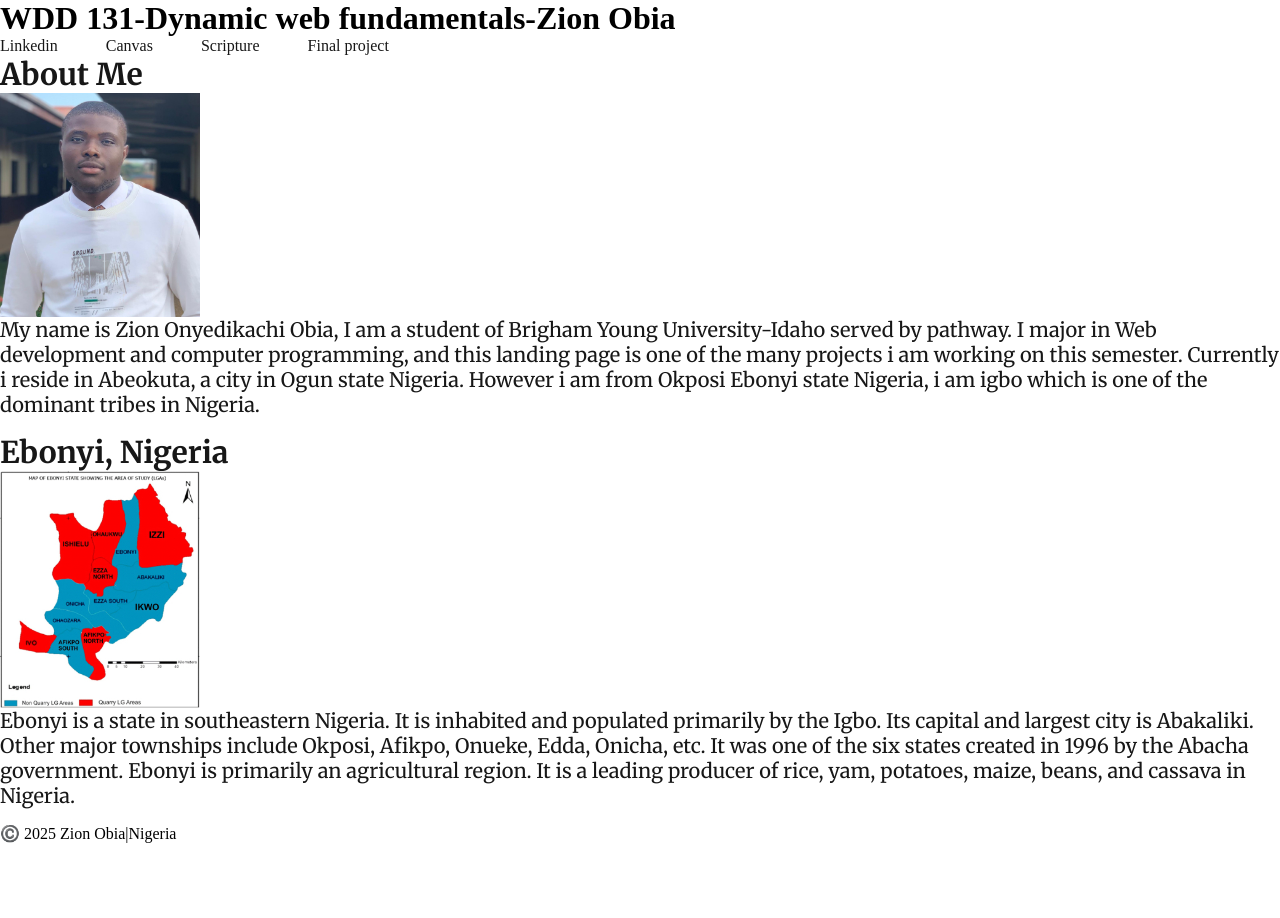
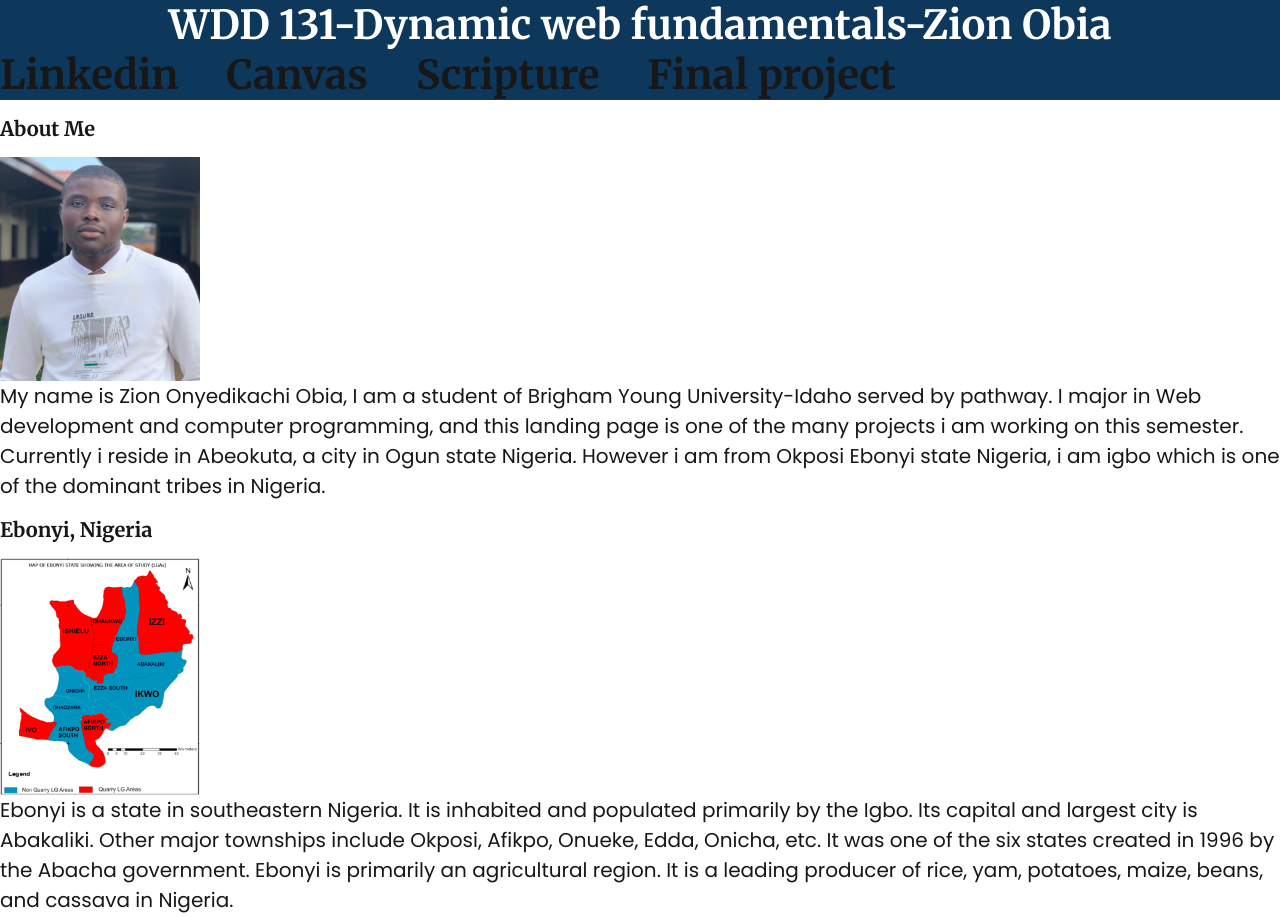
Before and after one commit to Zion-Obia/wdd131, a plain HTML site: page index.html in a window 1280 px wide. Shown: the top 918 px of the page. Before the commit the page ends 843 px from the top, so only its background shows below. Drawn offline with Linux system fonts and the light colour scheme; a script that the page names is missing.

Commit message:
updated the stylesheet

```diff
--- a/styles/base.css
+++ b/styles/base.css
@@ -16,12 +16,36 @@
     box-sizing: border-box;
   }
 
+.section__container {
+    max-width: var(--max-width);
+    margin: auto;
+    padding: 5rem 1rem;
+}
+
+header{
+    margin-bottom: 1rem;
+    font-size: 2.5rem;
+    font-weight: 600;
+    font-family: var(--header-font);
+    color: var(--white);
+    background-color: var(--primary-color);
+}
+
+.section_description{
+    font-size: 1.1rem;
+    color: var(--text-light);
+}
+
 a{
     text-decoration: none;
+    transition: 0.3s;
+    text-align: center;
 }
 
 ul{
     list-style: none;
+    display: flex;
+    justify-content: space-between;
 }
 
 img {
@@ -31,13 +55,43 @@ img {
 
 }
 
+html,
+body{
+    scroll-behavior: smooth;
+}
+
+body{
+    font-family: "Poppins", sans-serif;
+}
+
+body{
+    display: grid;
+    grid-template-rows: auto 1fr auto;
+    grid-template-columns: 1fr;
+
+}
+
+h1{
+    text-align: center;
+    font-size: 40px;
+
+}
+
+h2{
+    font-size: 20px;
+    color: var(--text-dark);
+    margin-bottom: 1rem;
+    font-family: "merriweather", serif;
+}
+
 .card{
-    font-family: var(--header-font);
     font-size: 20px;
     color: var(--text-dark);
     margin-bottom: 1rem;
     text-align: left;
 }
+
+
 
 .navigation_link{
     position: absolute;
@@ -50,7 +104,7 @@ img {
     justify-content: center;
     flex-direction: column;
     gap: 2rem;
-    background-color: var(--primary-color);
+    background-color: var(--text-dark);
     transition: .5s;
     z-index: -1;
     transform: translateX(-100%);
@@ -71,5 +125,10 @@ img {
 }
 
 .navigation_link a:hover{
-    color: var(--primary-colort);
+    color: var(--primary-color);
 }
+
+.main{
+    width: 100%;
+
+}
```
